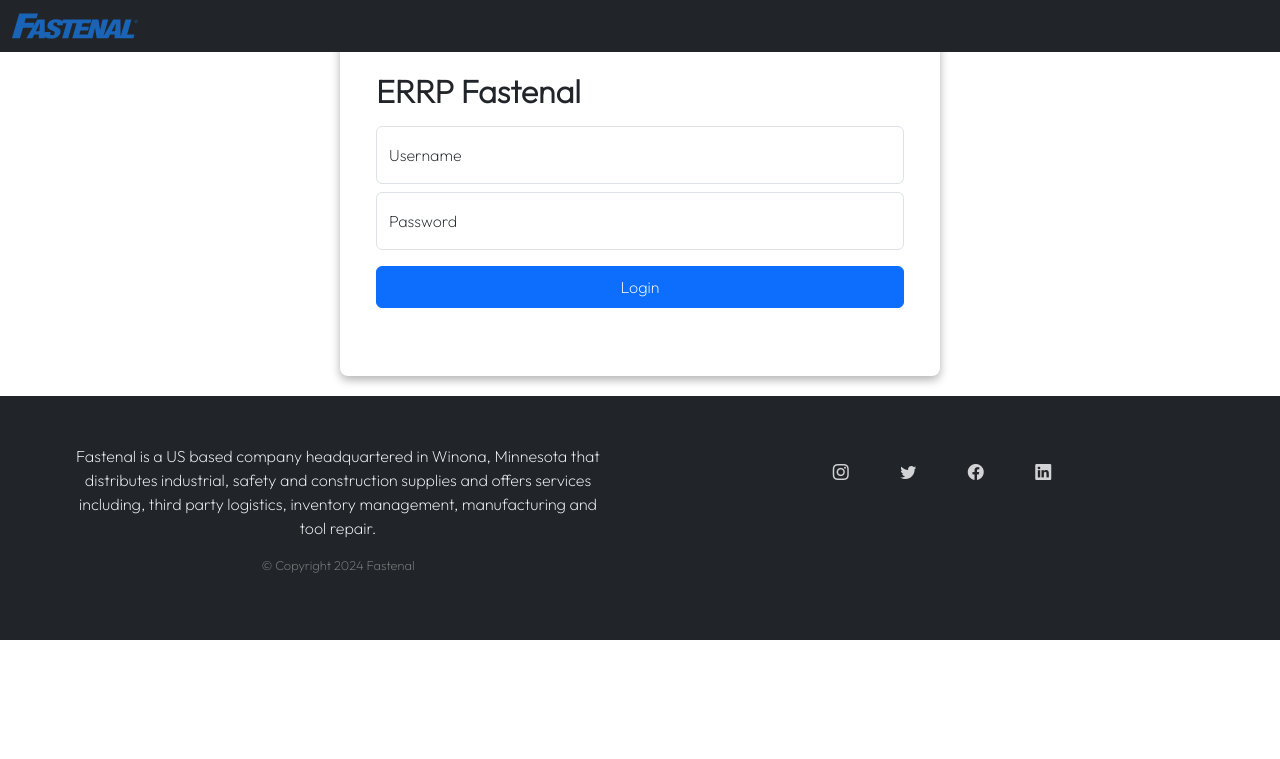
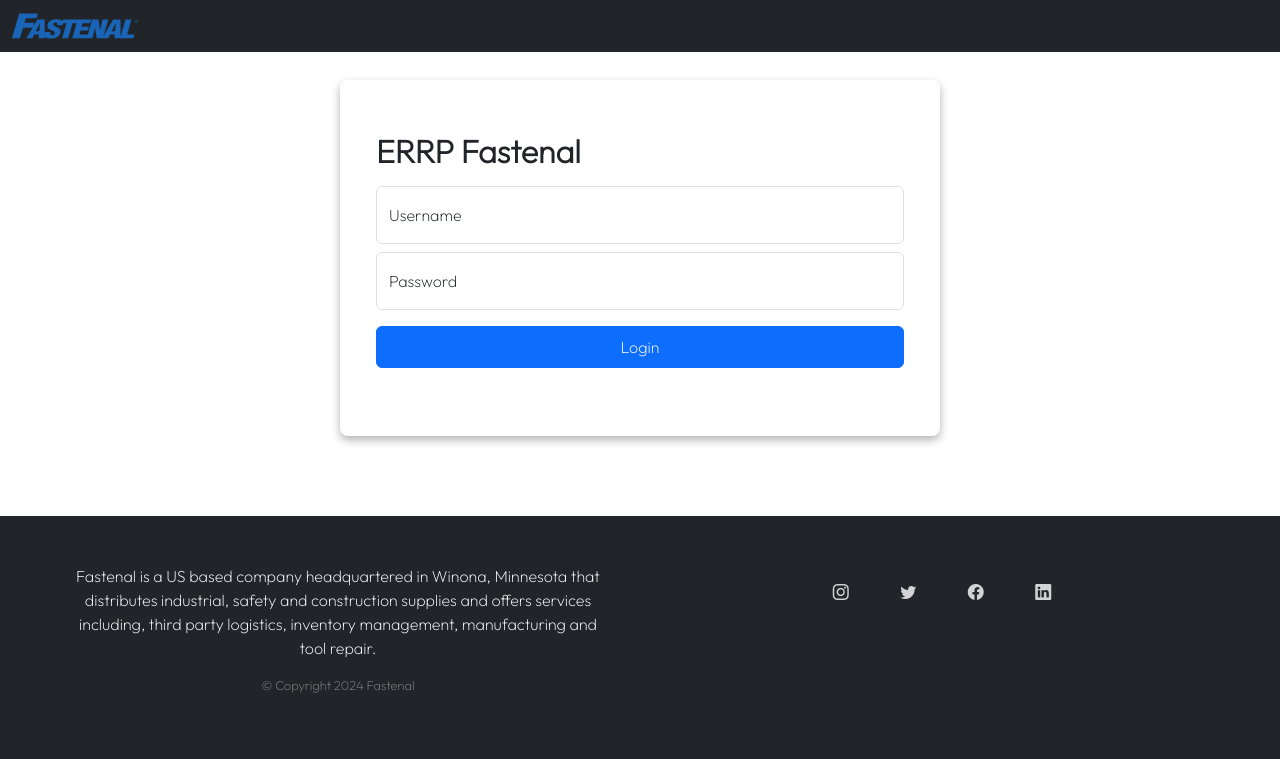
Before and after one commit to Abhishek1500/ERRP_FASTENAL, a Flask app: page /login in a window 1280 px wide. Shown: the top 759 px of the page. Run offline with Flask 3, Linux system fonts and the light colour scheme.

Commit message:
corrected login layout

```diff
--- a/templates/login.html
+++ b/templates/login.html
@@ -1,7 +1,7 @@
 {% extends "layout.html" %}
 {% block content %}
 
-<div class="blog-post">
+<div class="login-box">
   <div class="login">
     <main class="form-signin w-100 m-auto">
         <form method="post" action="{{ url_for('login_controller.login') }}">
```
